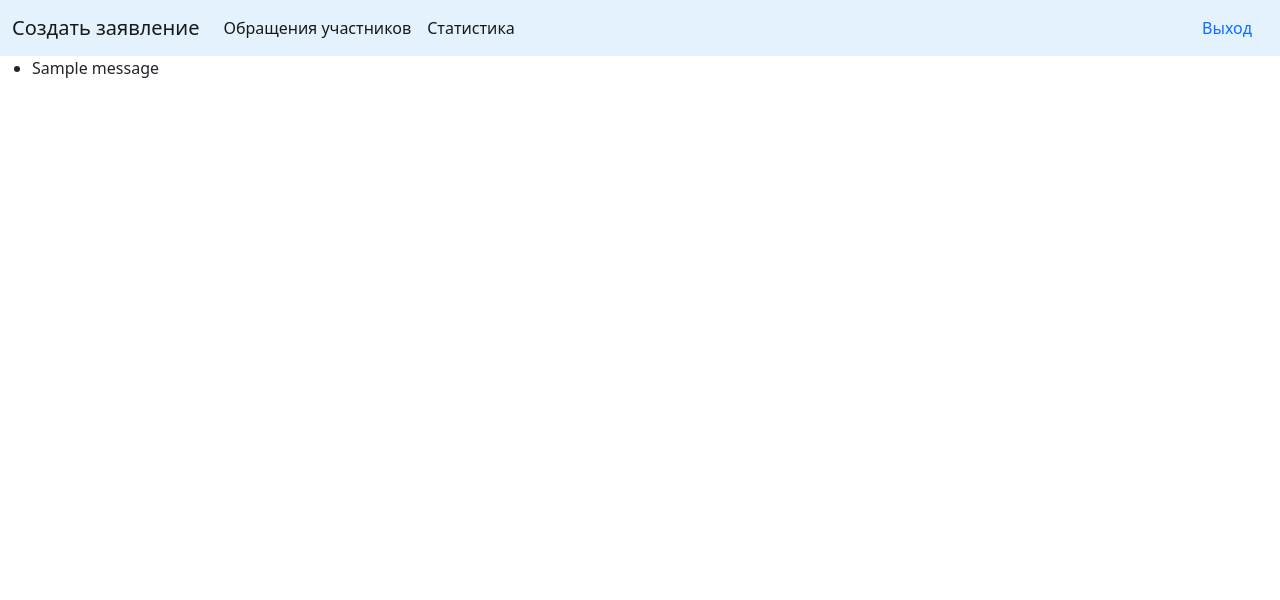
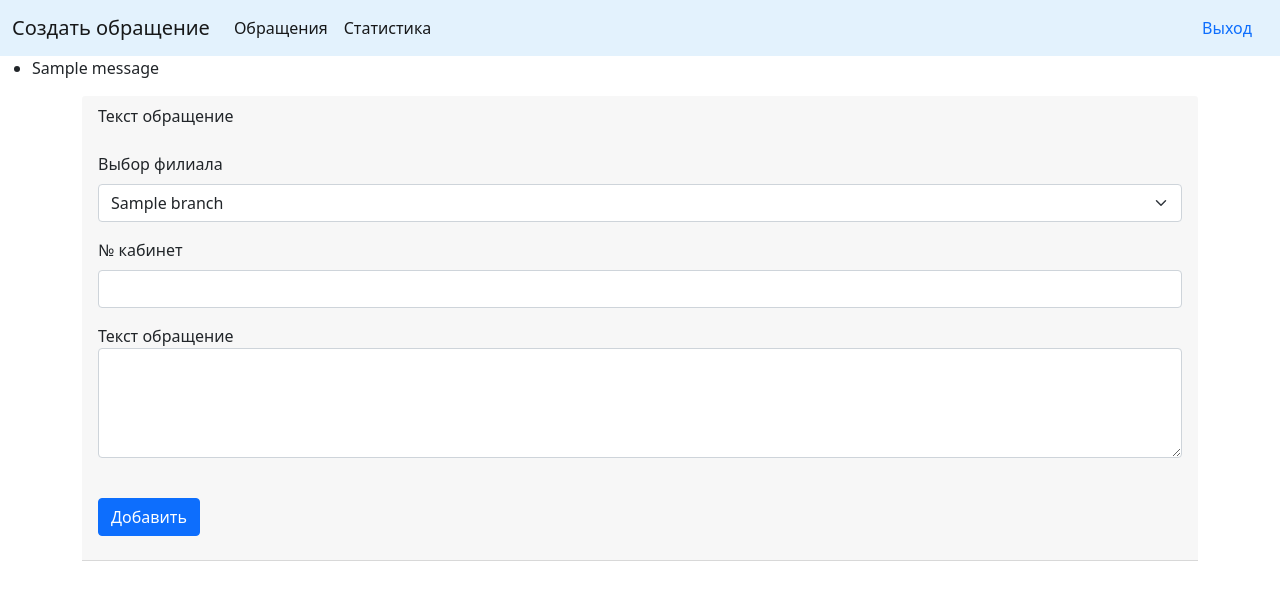
Before and after one commit to BorisToboltsov/technical_support, a Flask app: page / in a window 1280 px wide. Shown: the top 600 px of the page. Run offline with Flask 3, Linux system fonts and the light colour scheme; a user stored in the database is signed in; tables that the repository leaves empty hold one stand-in row (values such as "Sample post"); one stand-in notice (Sample message) is shown; some libraries are stand-ins or nearby versions.

Commit message:
add appeal

```diff
--- a/app/forms.py
+++ b/app/forms.py
@@ -6,8 +6,9 @@ from wtforms import (
     StringField,
     SubmitField,
     TextAreaField,
+    IntegerField,
 )
-from wtforms.validators import DataRequired, Length
+from wtforms.validators import DataRequired, Length, NumberRange
 
 
 class LoginForm(FlaskForm):
@@ -37,3 +38,16 @@ class SelectUserForm(FlaskForm):
 
     def set_choices(self, select_list):
         self.select.choices = select_list
+
+
+class AppealTextForm(FlaskForm):
+    select = SelectField("Выбор филиала", choices=[])
+    post = TextAreaField(
+        "Текст обращение", validators=[DataRequired(), Length(min=1, max=500)]
+    )
+    cabinet_number = IntegerField("№ кабинет", validators=[DataRequired(), NumberRange(min=1, max=2000)])
+    add = SubmitField("Добавить")
+
+
+    def set_choices(self, select_list):
+        self.select.choices = select_list
--- a/app/routes.py
+++ b/app/routes.py
@@ -7,8 +7,8 @@ from flask_login import current_user, login_required, login_user, logout_user
 from sqlalchemy.exc import NoResultFound
 
 from app import app, db
-from app.forms import SelectUserForm, SelectStatusForm, PostForm
-from app.models import User, Status, UserRequest, UserRequestHistory, Comment
+from app.forms import SelectUserForm, SelectStatusForm, PostForm, AppealTextForm
+from app.models import User, Status, UserRequest, UserRequestHistory, Comment, Branch
 
 
 @app.route("/login", methods=["GET", "POST"])
@@ -288,24 +288,35 @@ def appeal_handler(appeal_id):
     )
 
 
-@app.route("/")
-@app.route("/index")
+@app.route("/", methods=["GET", "POST"])
+@app.route("/index", methods=["GET", "POST"])
 @login_required
 def index():
-    # users_query = (sa.select(User.name, Status.name, sa.func.count()).
-    #                join(UserRequest, User.id == UserRequest.executor_id).
-    #                join(Status, Status.id == UserRequest.status_id).
-    #                group_by(User.name, Status.name))
-    # users_query_list = db.session.execute(users_query).all()
-    #
-    # data_list = []
-    # for user_query in users_query_list:
-    #     k = True
-    #     for data in data_list:
-    #         if user_query[0] == data['fio']:
-    #             data.update({user_query[1]: user_query[2]})
-    #             k = False
-    #     if k:
-    #         data_list.append({'fio': user_query[0], user_query[1]: user_query[2]})
+    form = AppealTextForm()
+    obj_list = Branch.query.all()
+    branch_list = [branch.name for branch in obj_list]
+    form.set_choices(branch_list)
 
-    return render_template("index.html")
+    if form.validate_on_submit() and form.post.data:
+        query = sa.select(Status).where(sa.func.lower(Status.name) == "Новое".lower())
+        status = db.session.execute(query).one()[0]
+        appeal = UserRequest(
+            text=form.post.data,
+            user=current_user,
+            status=status,
+            cabinet_number=form.cabinet_number.data,
+            channel='Сайт',
+            theme='Обращение'
+        )
+
+        new_branch = None
+        for branch in obj_list:
+            if branch.name == form.select.data:
+                new_branch = branch
+        appeal.branch = new_branch
+
+        db.session.add(appeal)
+        db.session.commit()
+        return redirect("/index")
+    return render_template("index.html",
+                           form=form,)
--- a/app/templates/base.html
+++ b/app/templates/base.html
@@ -18,7 +18,7 @@
 <body>
 <nav class="navbar navbar-expand-lg navbar-light" style="background-color: #e3f2fd;">
     <div class="container-fluid">
-        <a class="navbar-brand" href="{{ url_for('index') }}">Создать заявление</a>
+        <a class="navbar-brand" href="{{ url_for('index') }}">Создать обращение</a>
         <button class="navbar-toggler" type="button" data-bs-toggle="collapse" data-bs-target="#navbarText"
                 aria-controls="navbarText" aria-expanded="false" aria-label="Toggle navigation">
             <span class="navbar-toggler-icon"></span>
@@ -26,7 +26,7 @@
         <div class="collapse navbar-collapse" id="navbarSupportedContent">
             <ul class="navbar-nav me-auto mb-2 mb-lg-0">
                 <li class="nav-item">
-                    <a class="nav-link active" aria-current="page" href="{{ url_for('appeal_list') }}">Обращения участников</a>
+                    <a class="nav-link active" aria-current="page" href="{{ url_for('appeal_list') }}">Обращения</a>
                 </li>
                 <li class="nav-item">
                     <a class="nav-link active" aria-current="page" href="{{ url_for('statistics') }}">Статистика</a>
--- a/app/templates/index.html
+++ b/app/templates/index.html
@@ -1,3 +1,30 @@
 {% extends "base.html" %}
 {% block content %}
+<div class="container">
+    <div class="card-header">
+        {{ form.post.label() }}
+        <br>
+        <div>
+            {% if message %}
+            <p>{{ message }}</p>
+            {% endif %}
+            <form action="" method="post">
+                <br>
+                <div class="mb-3">
+                    <label for="select_branch" class="form-label">{{ form.select.label }}</label>
+                    {{ form.select(class="form-select",id="select_branch") }}
+                </div>
+                <div class="mb-3">
+                    <label for="cabinet_number" class="form-label">{{ form.cabinet_number.label }}</label>
+                    {{ form.cabinet_number(class="form-control",id="cabinet_number") }}
+                </div>
+                <div class="mb-3">
+                    {{ form.post.label }}
+                    {{ form.post(class='form-control', cols=32, rows=4) }}<br>
+                </div>
+                <p>{{ form.add(class="btn btn-primary") }}</p>
+            </form>
+        </div>
+    </div>
+</div>
 {% endblock %}
```
Also changed, not shown: app/models.py (+16 -2 lines).
